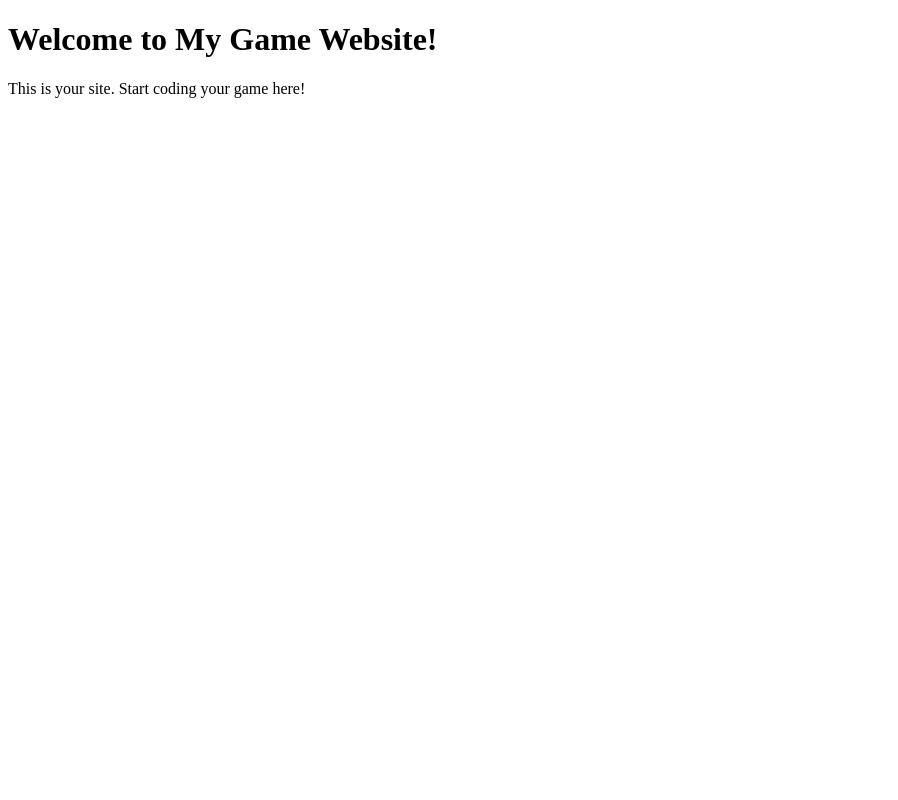
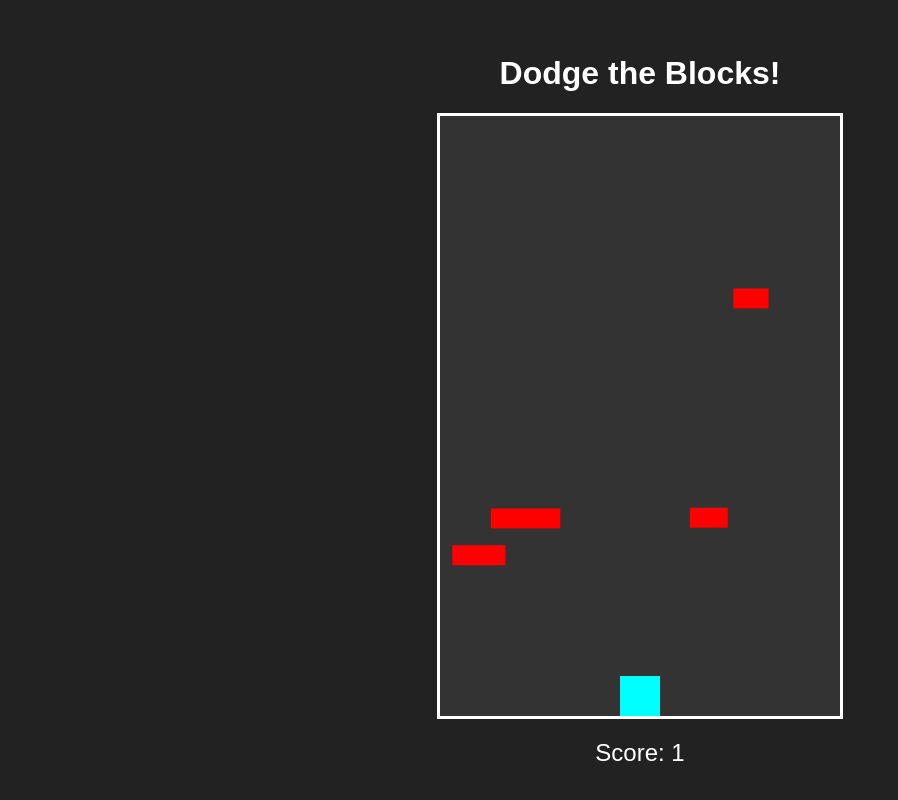
Before and after one commit to colinthered1014-create/Game-website, a plain HTML site: page index.html in a window 1280 px wide. Shown: the whole page, without its empty margins (0-898 px from the left). Drawn offline with Linux system fonts and the light colour scheme.

Commit message:
index.html

```diff
--- a/index.html
+++ b/index.html
@@ -1,12 +1,131 @@
 <!DOCTYPE html>
 <html lang="en">
 <head>
-    <meta charset="UTF-8">
-    <meta name="viewport" content="width=device-width, initial-scale=1.0">
-    <title>My Game Website</title>
+  <meta charset="UTF-8">
+  <meta name="viewport" content="width=device-width, initial-scale=1.0">
+  <title>Dodge Game</title>
+  <style>
+    body {
+      margin: 0;
+      display: flex;
+      justify-content: center;
+      align-items: center;
+      height: 100vh;
+      background-color: #222;
+      color: white;
+      font-family: Arial, sans-serif;
+      flex-direction: column;
+    }
+    canvas {
+      background-color: #333;
+      border: 3px solid #fff;
+    }
+    #score {
+      margin-top: 20px;
+      font-size: 1.5rem;
+    }
+  </style>
 </head>
 <body>
-    <h1>Welcome to My Game Website!</h1>
-    <p>This is your site. Start coding your game here!</p>
+  <h1>Dodge the Blocks!</h1>
+  <canvas id="gameCanvas" width="400" height="600"></canvas>
+  <div id="score">Score: 0</div>
+
+  <script>
+    const canvas = document.getElementById('gameCanvas');
+    const ctx = canvas.getContext('2d');
+    const scoreDisplay = document.getElementById('score');
+
+    // Player properties
+    const player = {
+      x: canvas.width / 2 - 20,
+      y: canvas.height - 40,
+      width: 40,
+      height: 40,
+      speed: 7
+    };
+
+    // Obstacles
+    const obstacles = [];
+    let spawnTimer = 0;
+    let score = 0;
+    let gameOver = false;
+
+    // Input handling
+    const keys = {};
+    window.addEventListener('keydown', e => keys[e.key] = true);
+    window.addEventListener('keyup', e => keys[e.key] = false);
+
+    function spawnObstacle() {
+      const width = Math.random() * 50 + 20;
+      const x = Math.random() * (canvas.width - width);
+      obstacles.push({ x: x, y: 0, width: width, height: 20, speed: Math.random() * 3 + 2 });
+    }
+
+    function update() {
+      if (gameOver) return;
+
+      // Move player
+      if (keys['ArrowLeft'] && player.x > 0) player.x -= player.speed;
+      if (keys['ArrowRight'] && player.x + player.width < canvas.width) player.x += player.speed;
+
+      // Spawn obstacles
+      spawnTimer++;
+      if (spawnTimer > 50) {
+        spawnObstacle();
+        spawnTimer = 0;
+      }
+
+      // Move obstacles and check collision
+      for (let i = obstacles.length - 1; i >= 0; i--) {
+        const obs = obstacles[i];
+        obs.y += obs.speed;
+
+        // Collision
+        if (player.x < obs.x + obs.width &&
+            player.x + player.width > obs.x &&
+            player.y < obs.y + obs.height &&
+            player.y + player.height > obs.y) {
+          gameOver = true;
+        }
+
+        // Remove off-screen obstacles
+        if (obs.y > canvas.height) {
+          obstacles.splice(i, 1);
+          score++;
+        }
+      }
+
+      scoreDisplay.textContent = "Score: " + score;
+    }
+
+    function draw() {
+      // Clear canvas
+      ctx.clearRect(0, 0, canvas.width, canvas.height);
+
+      // Draw player
+      ctx.fillStyle = 'cyan';
+      ctx.fillRect(player.x, player.y, player.width, player.height);
+
+      // Draw obstacles
+      ctx.fillStyle = 'red';
+      obstacles.forEach(obs => ctx.fillRect(obs.x, obs.y, obs.width, obs.height));
+
+      // Game over text
+      if (gameOver) {
+        ctx.fillStyle = 'white';
+        ctx.font = '40px Arial';
+        ctx.fillText('GAME OVER', 50, canvas.height / 2);
+      }
+    }
+
+    function gameLoop() {
+      update();
+      draw();
+      requestAnimationFrame(gameLoop);
+    }
+
+    gameLoop();
+  </script>
 </body>
 </html>
```
